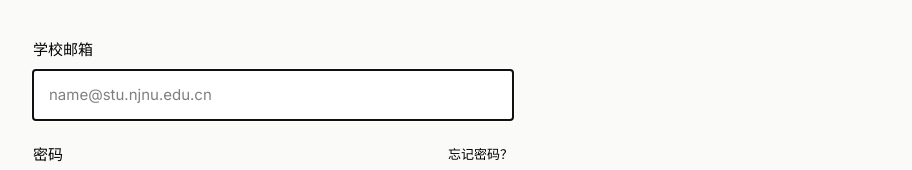
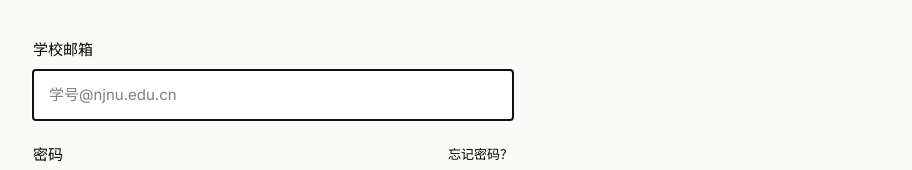
Before and after one commit to zoeywyz20/TZZ_Website, a Next.js app: page /login in a window 1280 px wide. Shown: the part 263-433 px from the top of the page, without its empty margins (367-1279 px from the left). Built offline with nearby package versions, Linux system fonts and the light colour scheme; no server answers.

Commit message:
fix: clarify school email placeholder

```diff
--- a/app/login/page.tsx
+++ b/app/login/page.tsx
@@ -146,7 +146,7 @@ export default function LoginPage() {
                 type="email"
                 value={email}
                 onChange={(e) => setEmail(e.target.value)}
-                placeholder="name@stu.njnu.edu.cn"
+                placeholder="学号@njnu.edu.cn"
                 className="w-full h-[50px] px-4 rounded-lg border border-border bg-white text-[15px] text-foreground placeholder:text-muted-foreground/40 focus:outline-none focus:border-foreground focus:ring-0 transition-colors duration-200"
                 required
                 autoFocus
```
